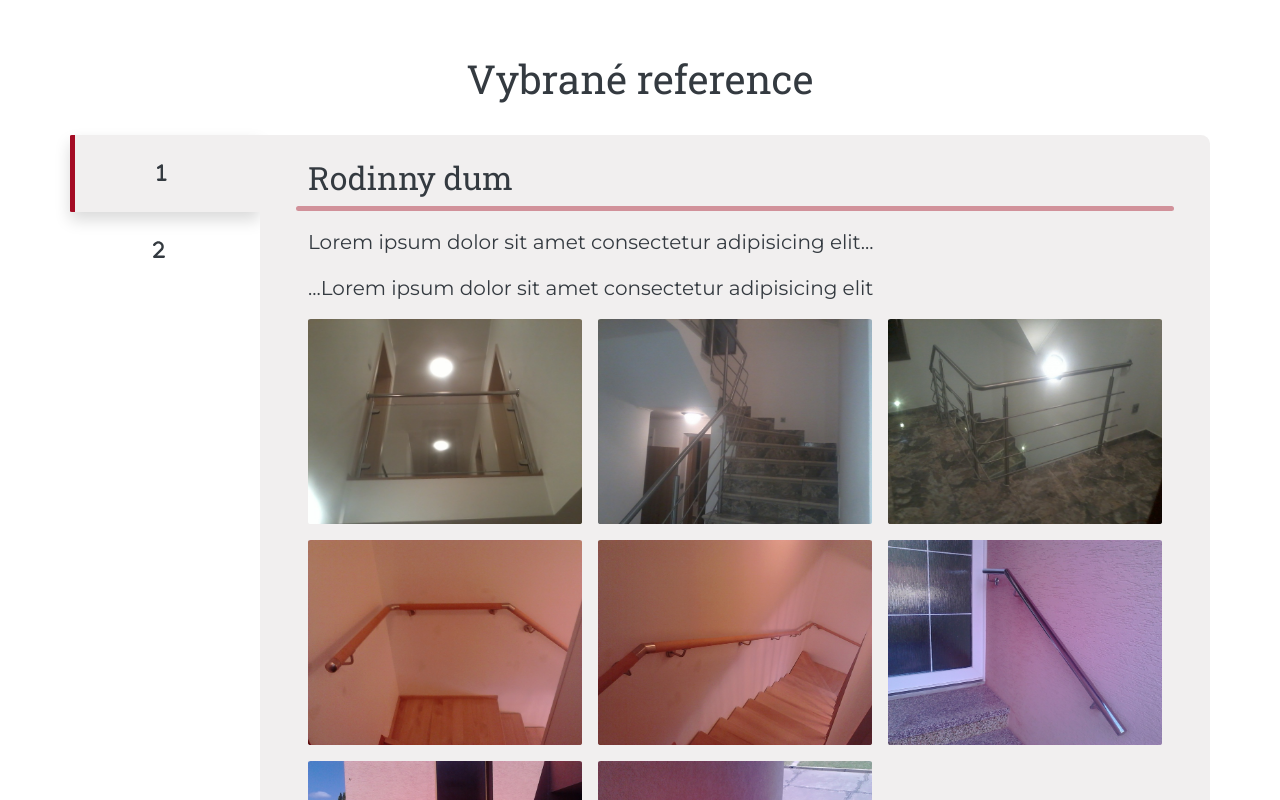
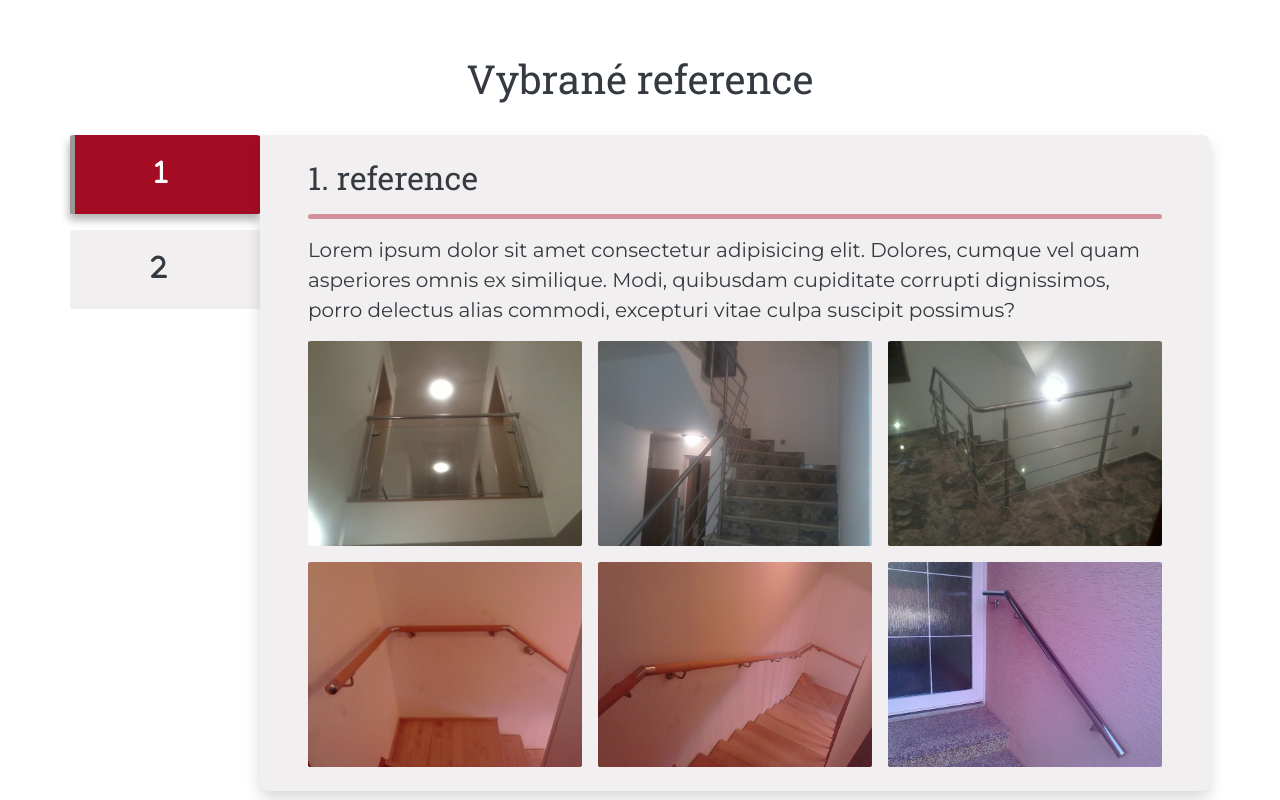
Before and after one commit to kowyzu/zabradli-hanak, a Vue app: page / in a window 1280 px wide. Shown: the part 2820-3620 px from the top of the page. Built offline with nearby package versions, Linux system fonts and the light colour scheme.

Commit message:
feat: references collapse handle and style

```diff
--- a/src/components/References.vue
+++ b/src/components/References.vue
@@ -3,35 +3,28 @@
     <h1 class="p-4">Vybrané reference</h1>
     <div class="container text-center">
       <div class="row row-cols-1">
-        <!-- <div class="col-md-3 col-4">
-          <div class="reference-preview-img">
-            <div class="row p-3">
-              <button class="nav-link" type="button" data-bs-toggle="collapse" data-bs-target="#collapseReferenceFirst"
-                aria-expanded="false" aria-controls="collapseReferenceFirst">Rodinný dům</button>
-            </div>
-          </div>
-        </div> -->
         <div class="col-md-2 col-4">
-          <div class="row p-3 active">
+          <div class="row p-3 mb-3 tab" :class="{ 'active-tab': this.firstTabStatus === 'active' }">
             <nav class="nav flex-column">
-              <button class="nav-link" type="button" data-bs-toggle="collapse" data-bs-target="#collapseReferenceFirst"
+              <button @click="handleTabClicked('first')" class="nav-link" :class="firstTabStatus" type="button"
                 aria-expanded="false" aria-controls="collapseReferenceFirst"><i class="fa-solid fa-1"></i></button>
             </nav>
           </div>
-          <div class="row p-3">
+          <div class="row p-3 tab" :class="{ 'active-tab': this.secondTabStatus === 'active' }">
             <nav class="nav flex-column">
-              <button class="nav-link" type="button" data-bs-toggle="collapse" data-bs-target="#collapseReferenceSecond"
+              <button @click="handleTabClicked('second')" class="nav-link" :class="secondTabStatus" type=" button"
                 aria-expanded="false" aria-controls="#collapseReferenceSecond"><i class="fa-solid fa-2"></i></button>
             </nav>
           </div>
         </div>
-        <div class="col-md-10 col-8 reference-detail px-5 py-2">
-          <div class="row text-start">
-            <h2 class="pt-3">Rodinny dum</h2>
-            <hr class="references-underline">
-            <p class="lead">Lorem ipsum dolor sit amet consectetur adipisicing elit...</p>
-            <div class="collapse show" id="collapseReferenceFirst">
-              <p class="lead">...Lorem ipsum dolor sit amet consectetur adipisicing elit</p>
+        <div class="col-md-10 col-8 reference-detail px-5 py-2 pb-4 shadow">
+          <div class="row text-start ">
+            <div class="collapse show " id="collapseReferenceFirst" ref="collapseFirst">
+              <h2 class="pt-3">1. reference</h2>
+              <hr class="references-underline">
+              <p class="lead">Lorem ipsum dolor sit amet consectetur adipisicing elit. Dolores, cumque vel quam
+                asperiores omnis ex similique. Modi, quibusdam cupiditate corrupti dignissimos, porro delectus alias
+                commodi, excepturi vitae culpa suscipit possimus?</p>
               <div id="galerry-preview" class="row row-cols-md-3 row-cols-1 gy-3 gx-3">
                 <div v-for="(img) in testGalleryJson" :key="img.id" class="col">
                   <img :src="'../imgs/galery-imgs/big/' + img.id + '.jpg'" class="img-fluid" alt="galerry img of rail">
@@ -40,14 +33,14 @@
             </div>
           </div>
           <div class="row text-start">
-            <div class="collapse" id="collapseReferenceSecond">
+            <div class="collapse" id="collapseReferenceSecond" ref="collapseSecond">
               <h2 class="pt-3">2. reference</h2>
               <hr class="references-underline">
               <p class="lead">Lorem ipsum dolor sit amet consectetur adipisicing elit. Doloremque facere cum officiis
                 harum sed vel
                 in sapiente aut numquam cupiditate voluptatibus ea, tenetur blanditiis similique. Odit voluptas nihil
                 soluta non?</p>
-              <div id="galerry-preview" class="row row-cols-md-4 row-cols-1 gy-3 gx-3">
+              <div id="galerry-preview" class="row row-cols-md-3 row-cols-1 gy-3 gx-3">
                 <div v-for="(img) in testGalleryJson" :key="img.id" class="col">
                   <img :src="'../imgs/galery-imgs/big/' + img.id + '.jpg'" class="img-fluid" alt="galerry img of rail">
                 </div>
@@ -64,6 +57,7 @@
 
 <script>
 import { useTemplateRef } from 'vue';
+import * as bootstrap from "bootstrap";
 import test_gallery_JSON from '../objects/test-reference-gallery.json'
 
 
@@ -71,11 +65,50 @@ export default {
   data() {
     return {
       testGalleryJson: test_gallery_JSON,
+      isFirstTabActive: true,
+      isSecondTabActive: false,
+      firstTabStatus: 'active',
+      secondTabStatus: 'non-active'
     }
   },
   methods: {
+    collapseElement(elementToShow, elementToHide) {
+      const bsCollapse = new bootstrap.Collapse(elementToShow, {
+        toggle: false // Prevent auto toggle on init
+      });
+      const bsCollapseHide = new bootstrap.Collapse(elementToHide, {
+        toggle: false // Prevent auto toggle on init
+      });
 
+      bsCollapse.show(); // Or .show() to expand
+      bsCollapseHide.hide();
+    },
+    activateTab(clickedTab) {
+      // if (clickedTab === 'second') {
+      //   this.isFirstTabActive = false;
+      //   this.isSecondTabActive = true;
+      // } else {
+      //   this.isFirstTabActive = true;
+      //   this.isSecondTabActive = false;
+      // }
+      if (clickedTab === 'second') {
+        this.secondTabStatus = 'active';
+        this.firstTabStatus = 'non-active';
+      } else {
+        this.secondTabStatus = 'non-active';
+        this.firstTabStatus = 'active';
+      }
+    },
+    handleTabClicked(clickedTab) {
+      if (clickedTab === 'first') {
+        this.collapseElement(this.$refs.collapseFirst, this.$refs.collapseSecond)
+      } else {
+        this.collapseElement(this.$refs.collapseSecond, this.$refs.collapseFirst)
+      }
+      this.activateTab(clickedTab)
+    }
   }
+
 }
 
 
--- a/src/objects/test-reference-gallery.json
+++ b/src/objects/test-reference-gallery.json
@@ -28,15 +28,5 @@
     "id": 118,
     "category": ["exterior", "staircase-rail"],
     "hidden": true
-  },
-  {
-    "id": 119,
-    "category": ["exterior", "other"],
-    "hidden": true
-  },
-  {
-    "id": 120,
-    "category": ["exterior", "staircase-rail"],
-    "hidden": true
   }
 ]
--- a/src/scss/styles.scss
+++ b/src/scss/styles.scss
@@ -41,6 +41,8 @@ $color-bg-gradient-ligher: linear-gradient(
 $box-shadow-primary:0 2px 1px rgba(0, 0, 0, 0.05),
                     0 2px 3px rgba(0, 0, 0, 0.05),
                     0 4px 8px rgba(0, 0, 0, 0.05);
+$box-shadow-right: 12px 9px 10px 0px rgba(0,0,0,0.3);
+$box-shadow-left:  -1px 6px 8px 0px rgba(0,0,0,0.3);
 
 $btn-box-shadow: 3px 4px 14px -3px rgba(0, 0, 0, 0.75);
 
@@ -276,9 +278,6 @@ h5 {
     animation-duration: 1.5s;
 }
 
-
-
-
 #gallery img:hover {
     cursor: pointer;
     transform: scale(.97);
@@ -359,13 +358,41 @@ h5 {
 //
 // REFERENCES
 // ----------------------------------------------------
+
+#references .tab {
+  background-color:$color-bg-primary;
+  border-radius: $border-radius-secondary 0 0 $border-radius-secondary;
+}
+
+#references .active-tab {
+  background-color: $primary;
+  border-radius: $border-radius-secondary;
+  border-left: 5px solid $tertiary;
+  box-shadow: $box-shadow-left;
+}
+
+#references .active-tab .btn {
+color: $color-text;
+}
+
+#references svg {
+  height: 1.6rem;
+}
+
 #references .nav-link {
-  // padding: 0;
   color: $color-text;
-  // font-size: large;
 }
 #references .nav-link:hover {
-  color: $primary;
+  color: $tertiary;
+}
+
+#references .active {
+  color: white;
+}
+
+.reference-detail {
+  background-color: $color-bg-primary;
+  border-radius: 0 $border-radius-primary $border-radius-primary $border-radius-primary;
 }
 
 #references img {
@@ -387,19 +414,3 @@ h5 {
   border-radius: 5px;
   opacity: 1;
 }
-
-#references .active {
-  background-color: $color-bg-primary;
-  border-radius: $border-radius-primary 0 0 $border-radius-primary;
-  border-left: 5px solid $primary;
-  box-shadow: var(--bs-box-shadow) !important;
-}
-
-.reference-detail {
-  background-color: $color-bg-primary;
-  border-radius: 0 $border-radius-primary $border-radius-primary $border-radius-primary;
-}
-
-// #collapseReferenceSecond{
-//   display: none;
-// }
```
